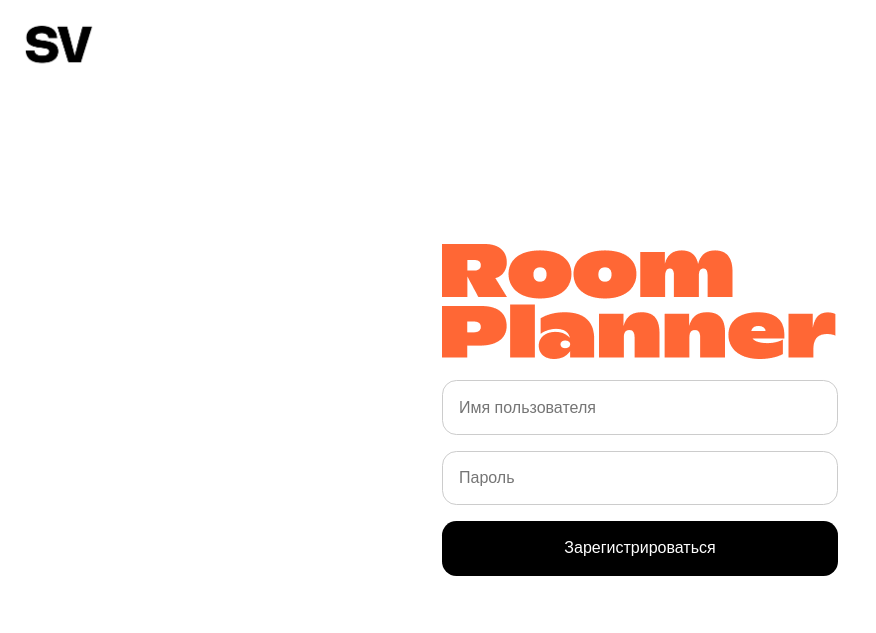
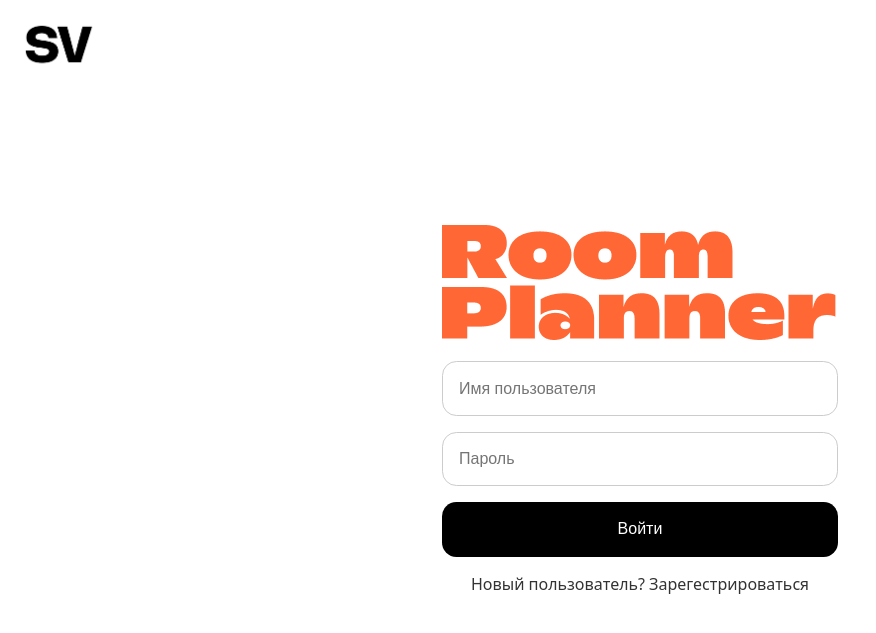
Before and after one commit to svanakov/RoomPlanner, a Django app: page / in a window 1280 px wide. Shown: the top 633 px of the page, without its empty margins (0-876 px from the left). Run offline with Django 4.2, Linux system fonts and the light colour scheme.

Commit message:
разработка серверной части 2

```diff
--- a/RoomPlanner/RoomPlanner/settings.py
+++ b/RoomPlanner/RoomPlanner/settings.py
@@ -116,7 +116,11 @@ USE_TZ = True
 # Static files (CSS, JavaScript, Images)
 # https://docs.djangoproject.com/en/4.2/howto/static-files/
 
-STATIC_URL = 'static/'
+STATIC_URL = '/static/'
+
+STATICFILES_DIRS = [
+    BASE_DIR / "static",
+]
 
 # Default primary key field type
 # https://docs.djangoproject.com/en/4.2/ref/settings/#default-auto-field
--- a/RoomPlanner/RoomPlanner/urls.py
+++ b/RoomPlanner/RoomPlanner/urls.py
@@ -17,7 +17,10 @@ Including another URLconf
 from django.contrib import admin
 from django.urls import path, include
 
+from django.conf import settings
+from django.conf.urls.static import static
+
 urlpatterns = [
     path('admin/', admin.site.urls),
     path('',include('main.urls'))
-]
+] + static(settings.STATIC_URL, document_root=settings.STATIC_ROOT)
--- a/registration.css
+++ b/RoomPlanner/main/static/main/css/test.css
@@ -14,6 +14,15 @@ body {
   padding: o;
   box-sizing: border-box;
 }
+/* a {
+  color: white;
+} */
+.newuser {
+  text-align: center;
+  font-size: 1rem;
+  margin-top: 1rem;
+  color: #333333;
+}
 
 .logo {
   position: absolute;
@@ -29,19 +38,6 @@ input {
   width: 100%;
   font-size: 1rem;
   margin-top: 1rem;
-  padding-left: 1rem;
-}
-
-select {
-  border-radius: 0.7rem;
-  border: 1px solid #ccc; /* Добавлено свойство для рамки */
-  height: 2.4rem;
-  font-size: 1rem;
-  margin-top: 0.3rem;
-  margin-bottom: 0.7rem;
-  background-color: transparent !important;
-  appearance: none;
-  width: 100%;
   padding-left: 1rem;
 }
 
@@ -67,7 +63,6 @@ select:focus {
   width: 100%;
   height: 3.4rem;
   border: none;
-  box-shadow: none;
   color: white;
   font-size: 1rem;
   padding: 0.7rem;
--- a/script.js
+++ b/RoomPlanner/main/static/main/js/script.js
@@ -1,3 +1,4 @@
+
 document.addEventListener("DOMContentLoaded", function() {
     const registrationForm = document.getElementById('registration-form');
 
@@ -6,7 +7,7 @@ document.addEventListener("DOMContentLoaded", function() {
 
         // Логика для регистрации пользователя (валидация, отправка на сервер и т.д.)
         // Если успешно, перенаправляем на основную страницу
-        window.location.href = 'main.html';
+        // window.location.href = "{% url 'main' %}";
     });
 });
 
--- a/RoomPlanner/main/templates/main/registration.html
+++ b/RoomPlanner/main/templates/main/registration.html
@@ -1,3 +1,4 @@
+{% load static%}
 <!DOCTYPE html>
 <html lang="ru">
 
@@ -5,25 +6,33 @@
     <meta charset="UTF-8">
     <meta name="viewport" content="width=device-width, initial-scale=1.0">
     <title>Room Planner</title>
-    <link rel="stylesheet" href="registration.css">
+    <link rel="stylesheet" href="{% static 'main/css/test.css' %}">
 </head>
 
 <body>
-    <div class="logo"><img src="images/sv.png" alt="logo" width="97" height="76" onclick="reloadPage()"></div>
-    <div class="registration " id="registration">
-        <div><img src="images/Logo RP.png" alt="RP"></div>
+    <div class="logo"><img src="{% static 'main/img/sv.png' %}" alt="logo" width="97" height="76" onclick="reloadPage()"></div>
+    <div class="registration" id="registration">
+        <div><img src="{% static 'main/img/Logo RP.png' %}" alt="RP"></div>
         <form id="registration-form">
-            <div class="form-group">
+            <div>
                 <input type="text" id="username" name="username" placeholder="Имя пользователя" pattern = "^[А-ЯЁа-яё]+$" required autocomplete="name">
             </div>
-            <div class="form-group">
+            <div>
                 <input type="password" id="password" name="password" placeholder="Пароль"  autocomplete="password" >
             </div>
-            <button type="submit" class="btn-big" id="registration-link">Зарегистрироваться</button>
+            <!-- <button type="submit" class="btn-big" id="registration-link"><a href="{% url 'main' %}">Войти</a></button> -->
+            <form action="{% url 'main' %}" method="post">
+                {% csrf_token %}
+                <button type="submit" class="btn-big" id="registration-link">Войти</button>
+            </form>
+
+            <div class="newuser">
+                <p>Новый пользователь? Зарегестрироваться</p>
+            </div>
         </form>
     </div>
 
-    <script src="script.js"></script>
+    <!-- <script src="{% static 'main/js/script.js' %}"></script> -->
 </body>
 
 </html>
--- a/RoomPlanner/main/urls.py
+++ b/RoomPlanner/main/urls.py
@@ -2,6 +2,7 @@ from django.urls import path
 from . import views
 
 urlpatterns = [
-    path('', views.registration),
-    path('about', views.about)
+    path('', views.registration, name = 'registration'),
+    # path('about', views.about, name = 'about'),
+    path('main', views.main, name = 'main'),
 ]
--- a/RoomPlanner/main/views.py
+++ b/RoomPlanner/main/views.py
@@ -5,5 +5,5 @@ from django.http import HttpResponse
 def registration(request):
     return render(request, 'main/registration.html')
 
-def about(reques):
-    return HttpResponse("<h4>Info</h4>")
+def main(request):
+    return render(request, 'main/main.html')
```
Also changed, not shown: RoomPlanner/main/templates/main/main.html (renamed from main.html, +6 -5 lines), RoomPlanner/main/static/main/css/main.css (renamed from main.css), RoomPlanner/main/static/main/img/Logo RP.png (renamed from images/Logo RP.png), RoomPlanner/main/static/main/img/plus.png (renamed from images/plus.png), RoomPlanner/main/static/main/img/search.png (renamed from images/search.png), RoomPlanner/main/static/main/img/sv.png (renamed from images/sv.png), 1 other file.
